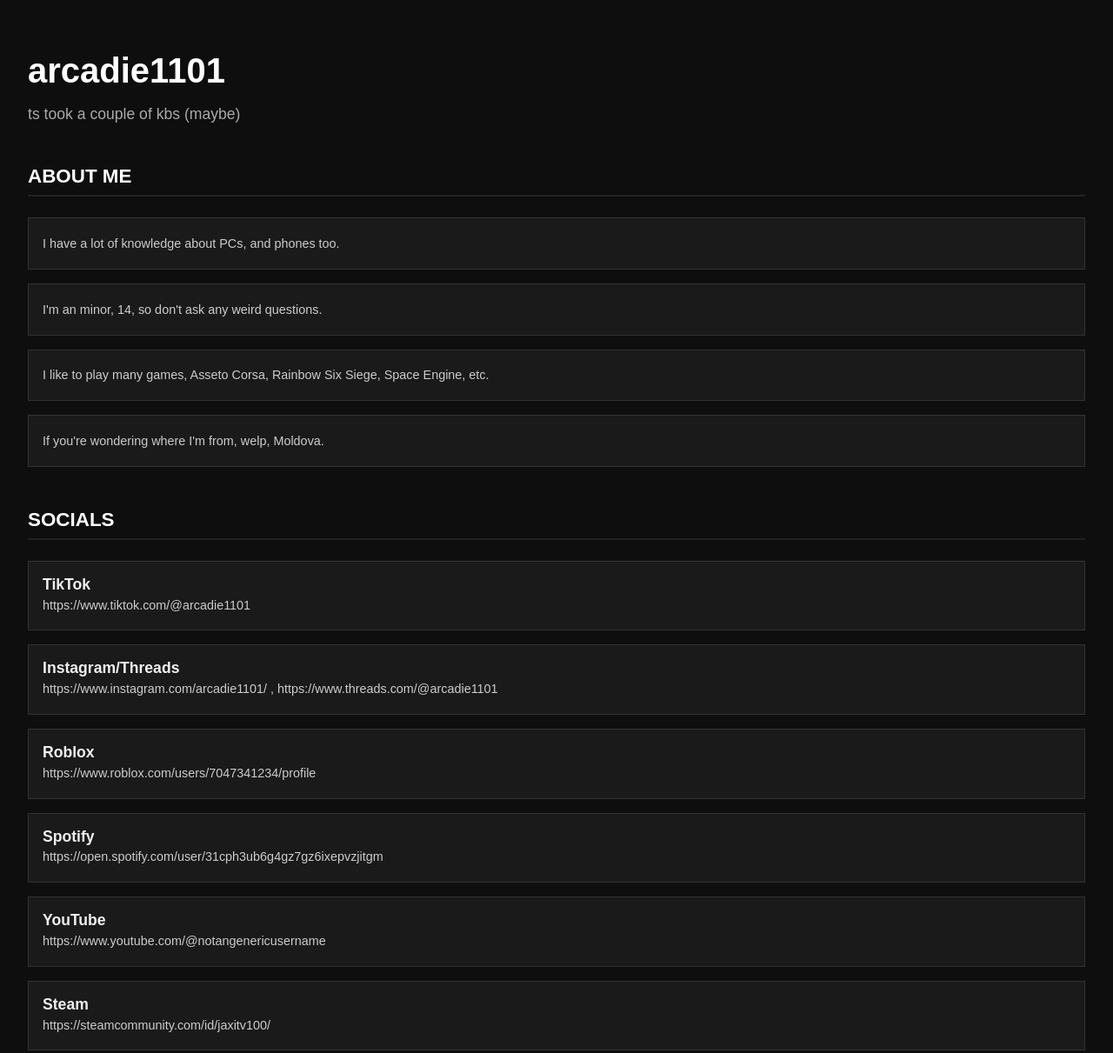
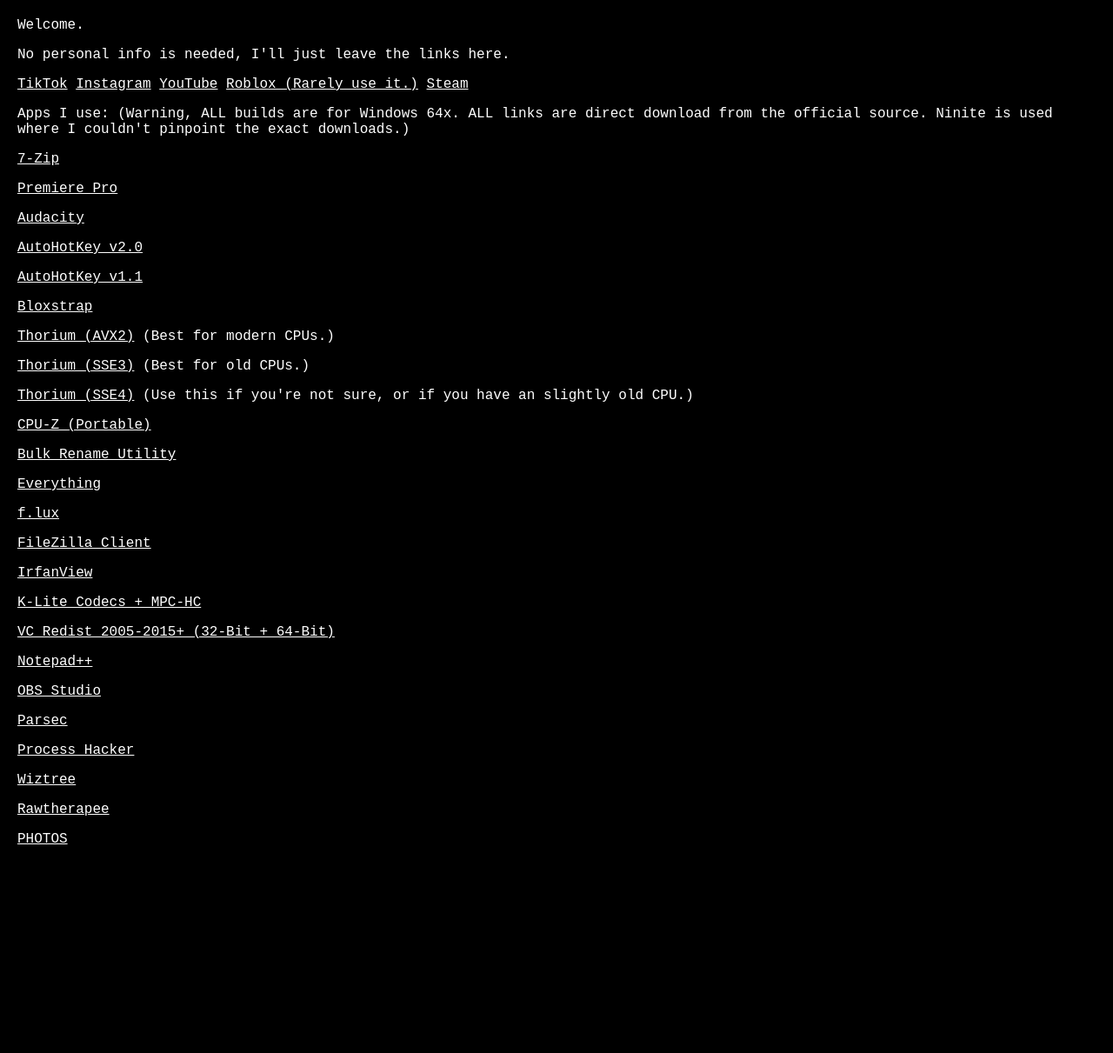
Before and after one commit to arcadie/site, a plain HTML site: page index.html in a window 1280 px wide. Shown: the top 1211 px of the page at 87% size. After the commit the page ends 994 px from the top, so only its background shows below. Drawn offline with Linux system fonts and the light colour scheme.

Commit message:
Update whole site, old site is archived as old.html

```diff
--- a/index.html
+++ b/index.html
@@ -2,160 +2,60 @@
 <html lang="en">
 <head>
 <meta charset="UTF-8">
+<meta name="viewport" content="width=device-width, initial-scale=1.0">
 <title>1101</title>
+
 <style>
 body {
-      background-color: #0e0e0e;
-      color: #e0e0e0;
-      font-family: Arial, sans-serif;
-      margin: 0;
-      padding: 2rem;
+background: #000000;
+color: #ffffff;
+font-family: "Cascadia Mono", monospace;
+margin: 20px;
 }
 
-    h1 {
-      font-size: 2.5rem;
-      font-weight: bold;
-      margin-bottom: 0.5rem;
-      color: #fff;
+a {
+color: #ffffff;
+text-decoration: underline;
 }
 
-    p.subtitle {
-      font-size: 1.1rem;
-      color: #aaa;
-      margin-bottom: 2.5rem;
-    }
-
-    h2 {
-      font-size: 1.4rem;
-      color: #fff;
-      border-bottom: 2px solid #222;
-      padding-bottom: 0.5rem;
-      margin-top: 3rem;
-      margin-bottom: 1.5rem;
-    }
-
-    .product {
-      background-color: #1a1a1a;
-      border: 1px solid #333;
-      padding: 1rem;
-      margin-bottom: 1rem;
-    }
-
-    .product h3 {
-      margin: 0;
-      font-size: 1.1rem;
-      color: #f0f0f0;
-    }
-
-    .product p {
-      margin: 0.3rem 0;
-      font-size: 0.9rem;
-      color: #ccc;
-    }
-
-    .sponsors {
-      margin-top: 4rem;
-      display: flex;
-      flex-wrap: wrap;
-      gap: 1rem;
-      justify-content: center;
-      padding: 1rem;
-      border-top: 1px solid #333;
-    }
-
-    .sponsors div {
-      background-color: #1a1a1a;
-      padding: 0.75rem 1.5rem;
-      font-weight: bold;
-      color: #999;
-      border: 1px solid #333;
-      font-size: 0.85rem;
-    }
-
-    .footer {
-      text-align: center;
-      color: #666;
-      font-size: 0.8rem;
-      margin-top: 2rem;
+a:hover {
+background: #ffffff;
+color: #000000;
 }
 </style>
 </head>
+
 <body>
+<p>Welcome.</p>
+<p>No personal info is needed, I'll just leave the links here.</p>
+<p><a href="https://www.tiktok.com/@arcadie1101">TikTok</a> <a href="https://www.instagram.com/arcadie1101/">Instagram</a> <a href="https://www.youtube.com/@arcadie1101">YouTube</a> <a href="https://www.roblox.com/users/7047341234/profile">Roblox (Rarely use it.)</a> <a href="https://steamcommunity.com/id/jaxitv100/">Steam</a></p>
 
-  <h1>arcadie1101</h1>
-  <p class="subtitle">ts took a couple of kbs (maybe)</p>
 
-  <h2>ABOUT ME</h2>
-  <div class="product">
-    <p>I have a lot of knowledge about PCs, and phones too.</p>
-  </div>
-  <div class="product">
-    <p>I'm an minor, 14, so don't ask any weird questions.</p>
-  </div>
-  <div class="product">
-    <p>I like to play many games, Asseto Corsa, Rainbow Six Siege, Space Engine, etc.</p>
-  </div>
-  <div class="product">
-    <p>If you're wondering where I'm from, welp, Moldova.</p>
-  </div>
+<p>Apps I use: (Warning, ALL builds are for Windows 64x. ALL links are direct download from the official source. Ninite is used where I couldn't pinpoint the exact downloads.)</p>
 
-  <h2>SOCIALS</h2>
-  <div class="product">
-    <h3>TikTok</h3>
-    <p>https://www.tiktok.com/@arcadie1101</p>
-  </div>
-  <div class="product">
-    <h3>Instagram/Threads</h3>
-    <p>https://www.instagram.com/arcadie1101/ , https://www.threads.com/@arcadie1101</p>
-  </div>
-  <div class="product">
-    <h3>Roblox</h3>
-    <p>https://www.roblox.com/users/7047341234/profile</p>
-  </div>
-  <div class="product">
-    <h3>Spotify</h3>
-    <p>https://open.spotify.com/user/31cph3ub6g4gz7gz6ixepvzjitgm</p>
-  </div>
-    <div class="product">
-    <h3>YouTube</h3>
-    <p>https://www.youtube.com/@notangenericusername</p>
-  </div>
-    <div class="product">
-    <h3>Steam</h3>
-    <p>https://steamcommunity.com/id/jaxitv100/</p>
-  </div>
-
-  <h2>CONTACT ME</h2>
-  <div class="product">
-    <h3>E-Mail</h3>
-    <p>arcadie1101@gmail.com</p>
-  </div>
-
-  <h2>APPS I USE</h2>
-  <div class="product">
-  <h3>Adobe Premiere Pro</h3>
-    <p>https://www.adobe.com/products/premiere.html</p>
-  </div>
-  <div class="product">
-  <h3>Thorium</h3>
-    <p>https://thorium.rocks/</p>
-  </div>
-  <div class="product">
-  <h3>yt-dlp</h3>
-    <p>https://github.com/yt-dlp/yt-dlp</p>
-  </div>
-    <div class="product">
-  <h3>Audacity</h3>
-    <p>https://www.audacityteam.org/</p>
-  </div>
-  <div class="product">
-  <h3>Handbrake</h3>
-    <p>https://handbrake.fr/</p>
-  </div>
-  <div class="product">
-  <h3>BrickLink Studio</h3>
-    <p>https://www.bricklink.com/v3/studio/download.page</p>
-  </div>
-<audio src="normal.mp3" autoplay loop></audio>
+<p><a href="https://github.com/ip7z/7zip/releases/download/26.03/7z2603-x64.exe">7-Zip</a></p>
+<p><a href="https://www.adobe.com/products/premiere.html">Premiere Pro</a></p>
+<p><a href="https://muse-cdn.com/Audacity_Installer_via_MuseHub.exe">Audacity</a></p>
+<p><a href="https://www.autohotkey.com/download/ahk-v2.exe">AutoHotKey v2.0</a></p>
+<p><a href="https://www.autohotkey.com/download/ahk-install.exe">AutoHotKey v1.1</a></p>
+<p><a href="https://github.com/bloxstraplabs/bloxstrap/releases/download/v2.11.4/Bloxstrap-v2.11.4.exe">Bloxstrap</a></p>
+<p><a href="https://github.com/Alex313031/Thorium-Win/releases/download/M138.0.7204.303/thorium_AVX2_mini_installer.exe">Thorium (AVX2)</a> (Best for modern CPUs.)</p>
+<p><a href="https://github.com/Alex313031/Thorium-Win/releases/download/M138.0.7204.303/thorium_SSE3_mini_installer.exe">Thorium (SSE3)</a> (Best for old CPUs.)</p>
+<p><a href="https://github.com/Alex313031/Thorium-Win/releases/download/M138.0.7204.303/thorium_SSE4_mini_installer.exe">Thorium (SSE4)</a> (Use this if you're not sure, or if you have an slightly old CPU.)</p>
+<p><a href="https://download.cpuid.com/cpu-z/cpu-z_3.01-en.zip">CPU-Z (Portable)</a></p>
+<p><a href="https://www.bulkrenameutility.co.uk/Download.php#">Bulk Rename Utility</a></p>
+<p><a href="https://www.voidtools.com/Everything-1.5.0.1423b.x64-Setup.exe">Everything</a></p>
+<p><a href="https://justgetflux.com/flux-setup.exe">f.lux</a></p>
+<p><a href="https://download.filezilla-project.org/client/FileZilla_3.71.1_win64_sponsored2-setup.exe">FileZilla Client</a></p>
+<p><a href="https://dappcdn.com/download/graphic-apps/irfanview">IrfanView</a></p>
+<p><a href="https://ninite.com/klitecodecs/ninite.exe">K-Lite Codecs + MPC-HC</a></p>
+<p><a href="https://ninite.com/vcredist05-vcredist08-vcredist10-vcredist12-vcredist13-vcredist15-vcredistx05-vcredistx08-vcredistx10-vcredistx12-vcredistx13-vcredistx15/ninite.exe">VC Redist 2005-2015+ (32-Bit + 64-Bit)</a></p>
+<p><a href="https://github.com/notepad-plus-plus/notepad-plus-plus/releases/download/v8.9.8.1/npp.8.9.8.1.Installer.x64.exe">Notepad++</a></p>
+<p><a href="https://cdn-fastly.obsproject.com/downloads/OBS-Studio-32.2.2-Windows-x64-Installer.exe">OBS Studio</a></p>
+<p><a href="https://builds.parsec.app/package/parsec-windows.exe">Parsec</a></p>
+<p><a href="https://sourceforge.net/projects/processhacker/files/latest/download">Process Hacker</a></p>
+<p><a href="https://diskanalyzer.com/files/wiztree_4_33_setup.exe">Wiztree</a></p>
+<p><a href="https://github.com/RawTherapee/RawTherapee/releases/download/5.13/RawTherapee_5.13_win64_x86_64_release.exe">Rawtherapee</a></p>
+<p><a href="photos.html">PHOTOS</a></p>
 </body>
 </html>
```
Also changed, not shown: old.html (added, +163 -0 lines), photos.html (added, +38 -0 lines), cer2.jpg (added), iaz.JPEG (added), iaz_si_cer.jpg (added), 3 other files. Lines whose indentation alone changed are shown as unchanged.
